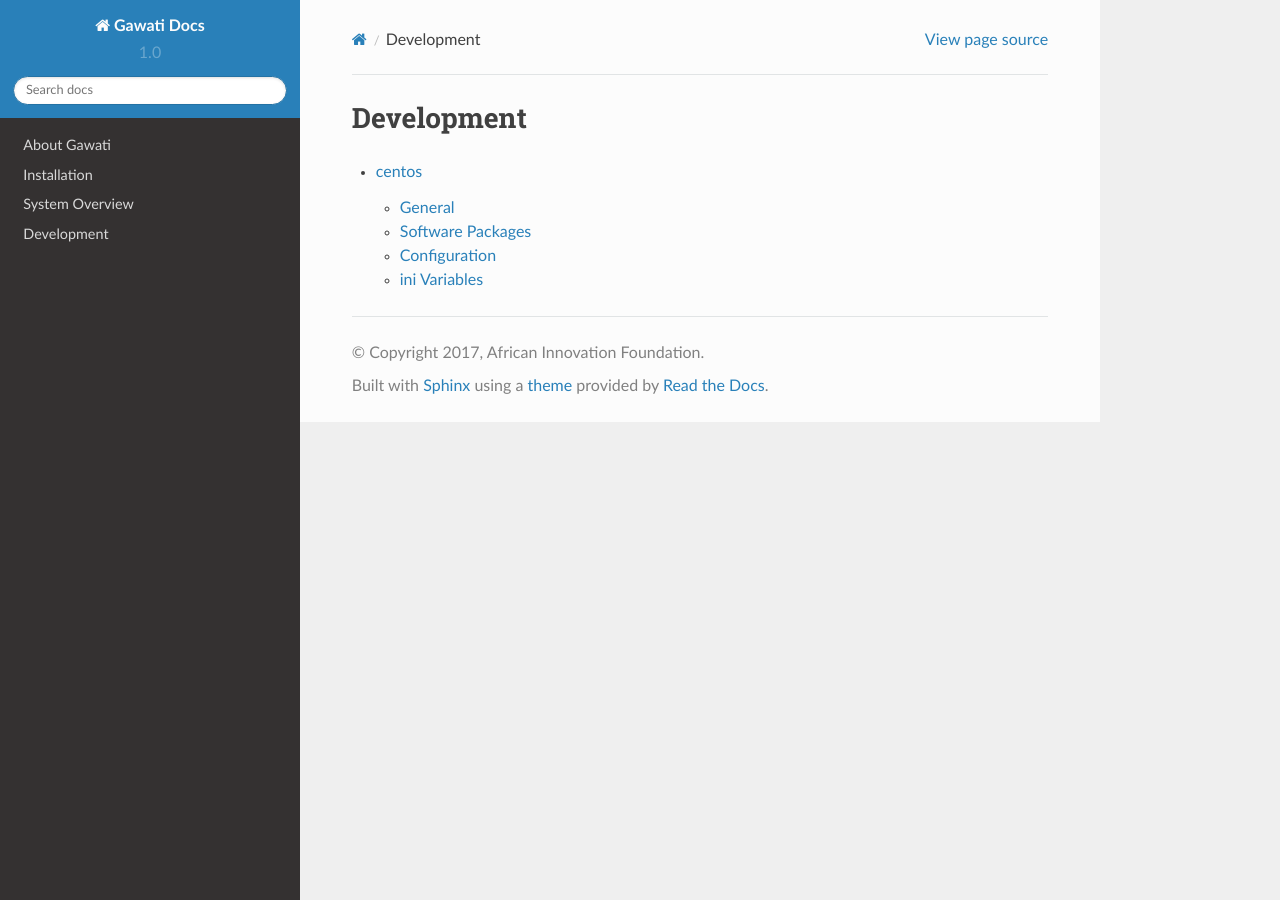
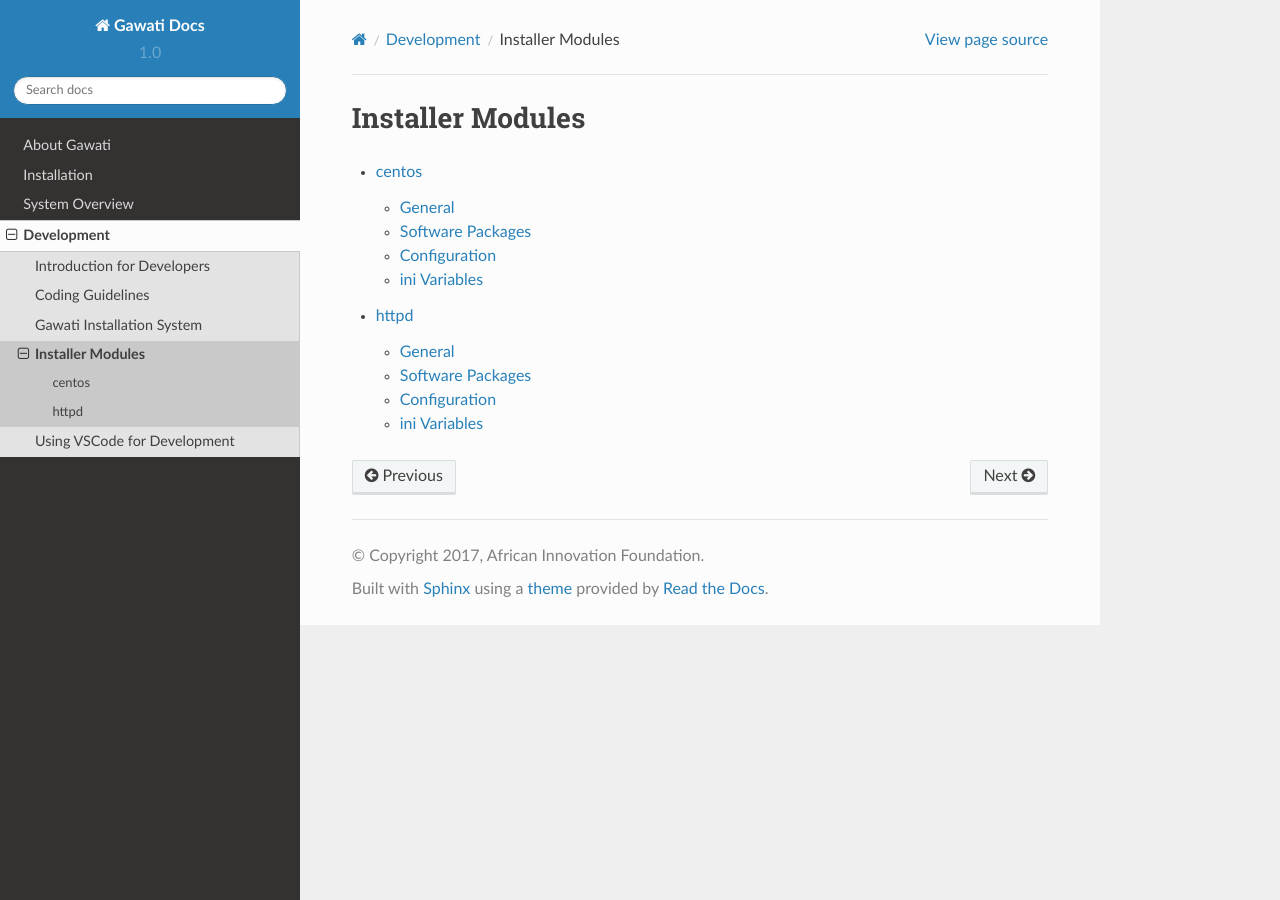
Before and after one commit to gawati/gawati-docs, a Sphinx documentation site: the page built from docs/source/development/installer/index.rst, in a window 1280 px wide. Built offline with Sphinx 7.4.7 and the Read the Docs theme 2.0.0, drawn with Linux system fonts in a browser that asks for light colours.

Commit message:
Include Modules in index

```diff
--- a/docs/source/development/index.rst
+++ b/docs/source/development/index.rst
@@ -7,4 +7,5 @@ Development
    developer-intro
    coding-guidelines
    installationsystem
+   installer/index
    using-vscode
--- a/docs/source/development/installer/index.rst
+++ b/docs/source/development/installer/index.rst
@@ -1,7 +1,8 @@
-Development
-############
+Installer Modules
+#################
 
 .. toctree::
    :maxdepth: 2
 
    centos
+   httpd
```
